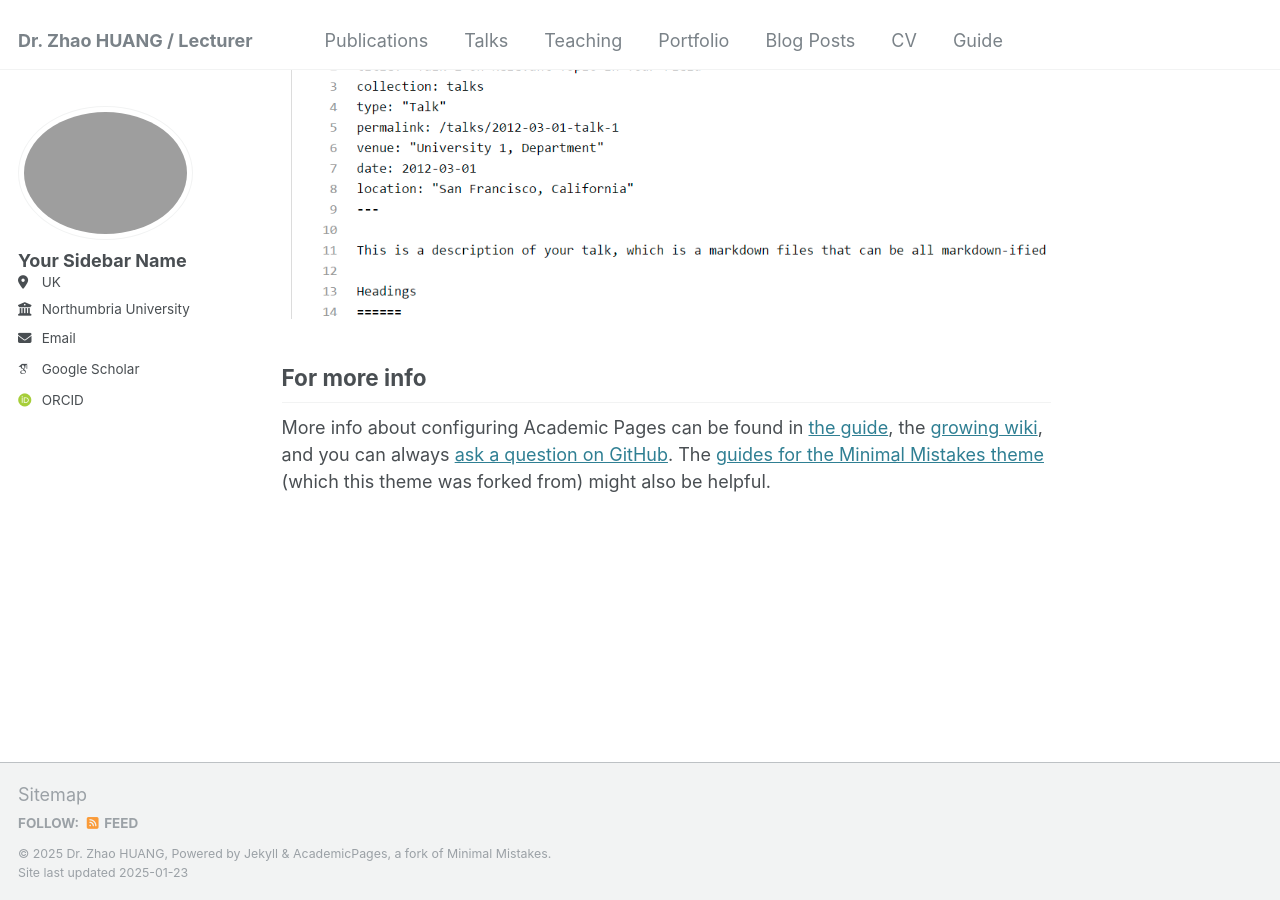
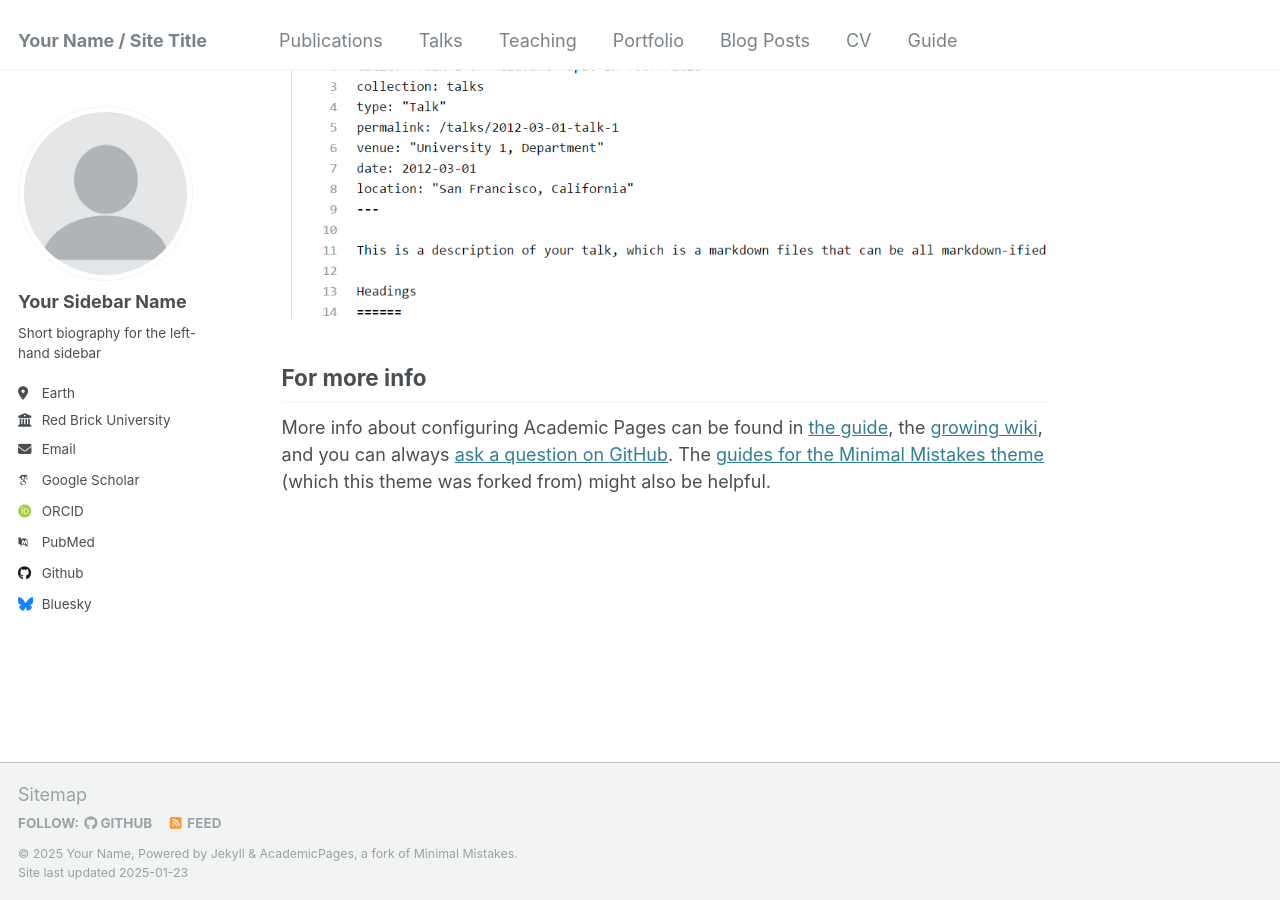
Before and after one commit to ZZ2020zz/ZhaoHUANG.github.io, a Jekyll site: the page built from _pages/about.md, in a window 1280 px wide and 900 px high, scrolled down 2643 px. Built offline with Jekyll 4.4.1, drawn with Linux system fonts in a browser that asks for light colours; some web fonts are replaced.

Commit message:
Update _config.yml

```diff
--- a/_config.yml
+++ b/_config.yml
@@ -8,69 +8,71 @@
 
 # Basic Site Settings
 locale                   : "en-US"
-title                    : "Dr. Zhao HUANG / Lecturer"
+title                    : "Your Name / Site Title"
 title_separator          : "-"
-name                     : &name "Dr. Zhao HUANG"
-description              : &description "Lecturer/ Northumbria University, Newcastle"
-url                      : https://zhaoHHUANG.github.io # the base hostname & protocol for your site e.g. "https://[your GitHub username].github.io"
+name                     : &name "Your Name"
+description              : &description "personal description"
+url                      : https://academicpages.github.io # the base hostname & protocol for your site e.g. "https://[your GitHub username].github.io"
 baseurl                  : "" # the subpath of your site, e.g. "/blog"
-repository               : "ZZ2020zz/zhaoHHUANG.github.io"
+repository               : "academicpages/academicpages.github.io"
 
 # Site Author - The following control what appear as part of the author content on the side bar.
 #               If a field is blank the icon and link will not appear, otherwise it will be shown.
 #               Additional customization can be done by editing /_includes/author-profile.html
 author:
   # Biographic information
-  avatar           : "images/zhao.png"
+  avatar           : "profile.png"
   name             : "Your Sidebar Name"
-  location         : "UK"
-  employer         : "Northumbria University"
+  pronouns         : # example: "she/her"
+  bio              : "Short biography for the left-hand sidebar"
+  location         : "Earth"
+  employer         : "Red Brick University"
   uri              : # URL
-  email            : "zhao.huang@northumbria.ac.uk"
+  email            : "none@example.org"
 
   # Academic websites
-  # arxiv            : # URL - Update with the correct link to your profile
-  googlescholar    : "https://scholar.google.com/citations?user=f4Lg8AEAAAAJ&hl=en&oi=sra"
-  # impactstory      : # URL
-  orcid            : "https://orcid.org/0009-0009-4186-9662"
-  # semantic         : # URL
-  Linkedin           : "https://www.linkedin.com/in/zhao-huang-05577a268/"
-  OpenReview     : "https://openreview.net/profile?id=~Zhao_Huang2"
-  Microsoft CMT           : "https://cmt3.research.microsoft.com/Conference/Recent"
+  arxiv            : # URL - Update with the correct link to your profile
+  googlescholar    : "https://scholar.google.com/citations?user=PS_CX0AAAAAJ"
+  impactstory      : # URL
+  orcid            : "http://orcid.org/yourorcidurl"
+  semantic         : # URL
+  pubmed           : "https://www.ncbi.nlm.nih.gov/pubmed/?term=john+snow"
+  researchgate     : # URL
+  scopus           : # URL
 
-  # # Repositories and software development
-  # bitbucket        : # Username - Update with your username on the site
-  # codepen          : # Username
-  # dribbble         : # Username
-  # github           : "academicpages"
-  # kaggle           : # Username
-  # stackoverflow    : # User number or user number and name (i.e., use "1" or "1/jeff-atwood")
+  # Repositories and software development
+  bitbucket        : # Username - Update with your username on the site
+  codepen          : # Username
+  dribbble         : # Username
+  github           : "academicpages"
+  kaggle           : # Username
+  stackoverflow    : # User number or user number and name (i.e., use "1" or "1/jeff-atwood")
 
-  # # Social media
-  # bluesky          : "bsky.app" # Replace this with you Bluesky username
-  # facebook         : # Username
-  # flickr           : # Username
-  # foursquare       : # Username
-  # goodreads        : # Username
-  # google_plus      : # Username
-  # keybase          : # Username
-  # instagram        : # Username
-  # lastfm           : # Username
-  # linkedin         : # Username
-  # mastodon         : # URL
-  # medium           : # URL
-  # pinterest        : # Username
-  # soundcloud       : # Username
-  # steam            : # Username
-  # telegram         : # URL
-  # tumblr           : # Username
-  # twitter          : # Username for X / Twitter
-  # vine             : # Username
-  # weibo            : # Username
-  # wikipedia        : # Username
-  # xing             : # Username
-  # youtube          : # Username
-  # zhihu            : # Username
+  # Social media
+  bluesky          : "bsky.app" # Replace this with you Bluesky username
+  facebook         : # Username
+  flickr           : # Username
+  foursquare       : # Username
+  goodreads        : # Username
+  google_plus      : # Username
+  keybase          : # Username
+  instagram        : # Username
+  lastfm           : # Username
+  linkedin         : # Username
+  mastodon         : # URL
+  medium           : # URL
+  pinterest        : # Username
+  soundcloud       : # Username
+  steam            : # Username
+  telegram         : # URL
+  tumblr           : # Username
+  twitter          : # Username for X / Twitter
+  vine             : # Username
+  weibo            : # Username
+  wikipedia        : # Username
+  xing             : # Username
+  youtube          : # Username
+  zhihu            : # Username
 
 # Publication Category - The following the list of publication categories and their headings
 publication_category:
```
